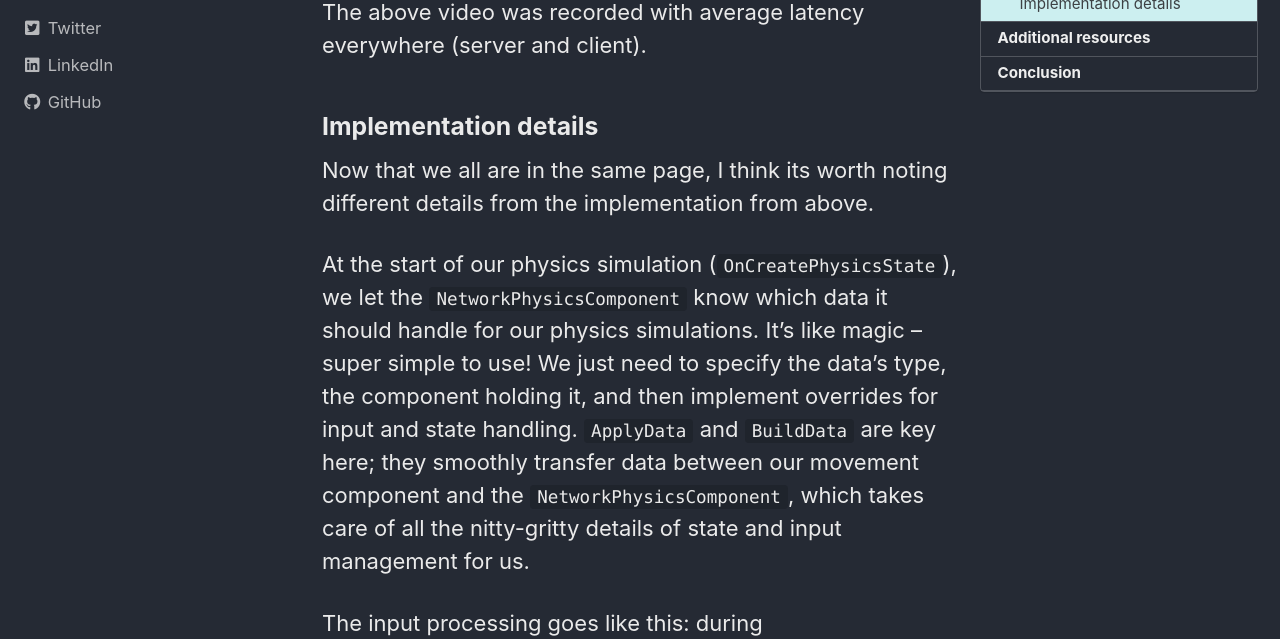
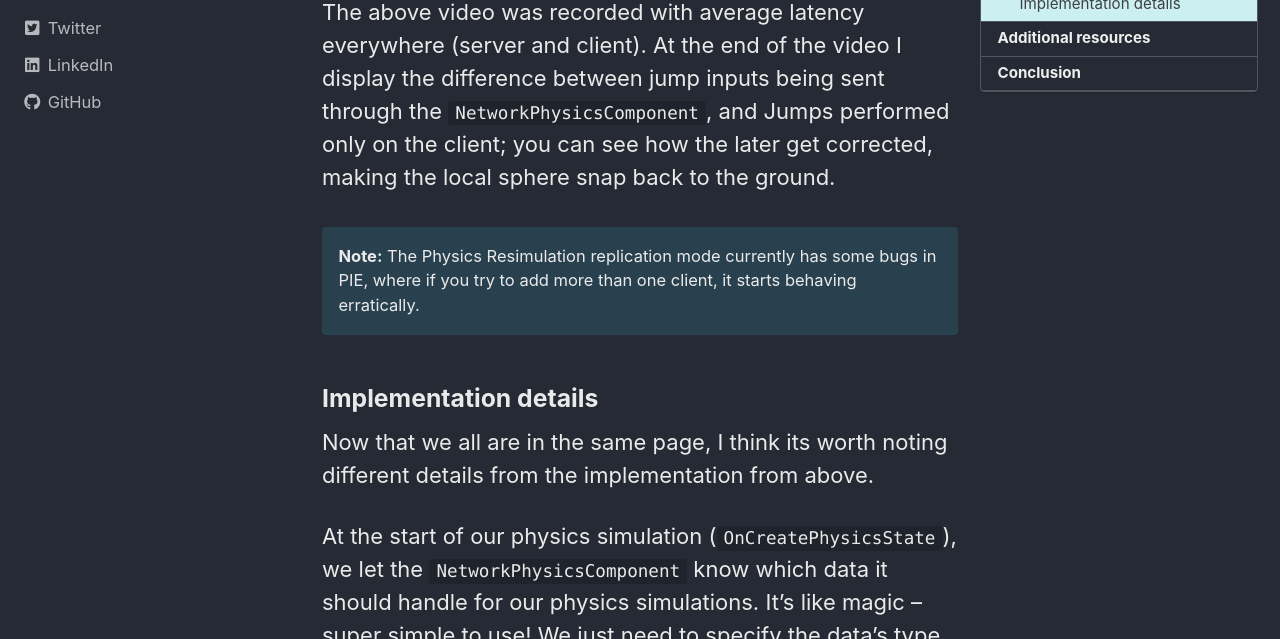
Before and after one commit to vorixo/devtricks, a Jekyll site: the page built from _posts/2024-05-04-phys-prediction-use.md, in a window 1280 px wide and 900 px high, scrolled down 15637 px, cut to the strip 261-900 px from the top of the window. Built offline with Jekyll 4.4.1, drawn with Linux system fonts in a browser that asks for light colours; cached includes are drawn as plain includes.

Commit message:
[UPD] Adding extra info

```diff
--- a/_posts/2024-05-04-phys-prediction-use.md
+++ b/_posts/2024-05-04-phys-prediction-use.md
@@ -428,7 +428,10 @@ If you did everything correctly, now you should have something as follows:
 
 <iframe width="480" height="270" src="https://www.youtube.com/embed/kFtZqNlcg3U" frameborder="0" allow="autoplay; encrypted-media" allowfullscreen></iframe>
 
-The above video was recorded with average latency everywhere (server and client).
+The above video was recorded with average latency everywhere (server and client). At the end of the video I display the difference between jump inputs being sent through the `NetworkPhysicsComponent`, and Jumps performed only on the client; you can see how the later get corrected, making the local sphere snap back to the ground.
+
+**Note:** The Physics Resimulation replication mode currently has some bugs in PIE, where if you try to add more than one client, it starts behaving erratically.
+{: .notice--info}
 
 ### Implementation details
 
```
